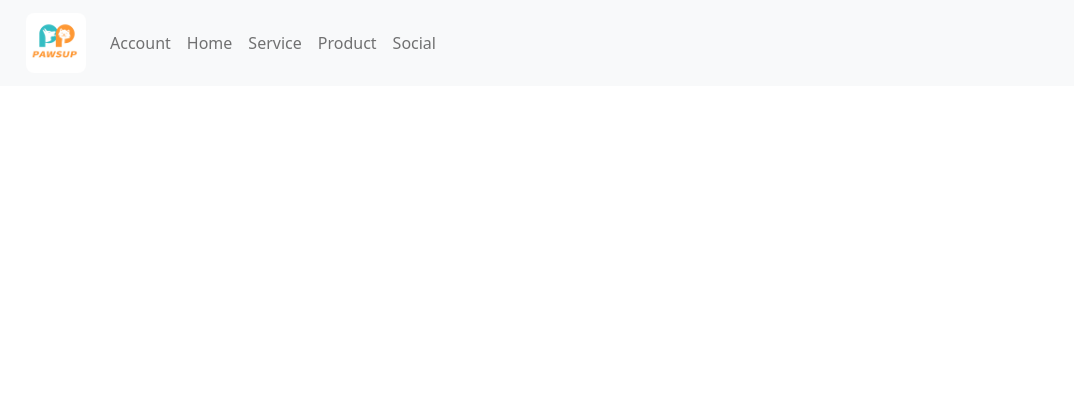
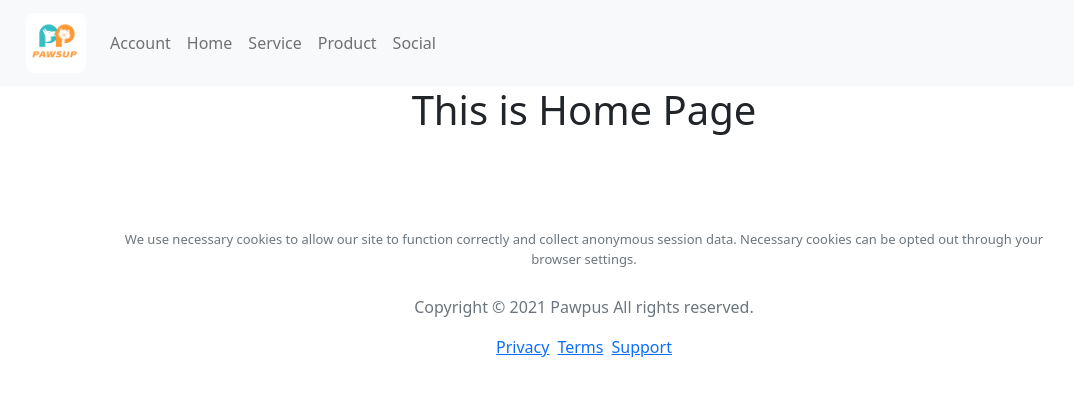
Before and after one commit to Jonathan0137/Pawsup, a React (Create React App) app in the folder client/: page / in a window 1280 px wide. Shown: the top 396 px of the page, without its empty margins (56-1130 px from the left). Built offline with nearby package versions, Linux system fonts and the light colour scheme.

Commit message:
Node 39 create footer (#6)
* added header, init setup repo

* NODE-39 added footer component

* fixed classname

```diff
--- /dev/null
+++ b/client/src/components/Footer.css
@@ -0,0 +1,7 @@
+.footer_text{
+    font-size: small;
+}
+.footer_copyRight{
+    margin-top: 2%;
+    font-size: medium;
+}
--- /dev/null
+++ b/client/src/components/Footer.js
@@ -0,0 +1,32 @@
+
+import './Footer.css'
+
+
+const Footer = () => {
+    return (
+        <div className="Container">
+
+            <footer className="my-5 pt-5 text-muted text-center text-small">
+                <div className="row align-items-center justify-content-center footer_text">
+                    <div className="col-9 text-center">
+                        <span>We use necessary cookies to allow our site to function correctly and collect anonymous session data. Necessary cookies can be opted out through your browser settings.</span>
+                    </div>
+                </div>
+                <div className="row justify-content-center footer_copyRight">
+                    <div className="col-auto">
+                        <p>Copyright © 2021 Pawpus All rights reserved.</p>
+                    </div>
+                </div>
+
+                <ul className="list-inline">
+                    <li className="list-inline-item"><a href="/">Privacy</a></li>
+                    <li className="list-inline-item"><a href="/">Terms</a></li>
+                    <li className="list-inline-item"><a href="/">Support</a></li>
+                </ul>
+
+            </footer>
+        </div>
+    );
+}
+
+export default Footer;
--- a/client/src/pages/HomePage.js
+++ b/client/src/pages/HomePage.js
@@ -1,11 +1,18 @@
+import Footer from '../components/Footer';
 import HeaderMenu from '../components/HeaderMenu';
 
 const HomePage = () => {
 
 
     return (
+        <>
+            <HeaderMenu />
+            <div className="text-center">
+                <h1>This is Home Page</h1>
+            </div>
+            <Footer/>
+        </>
 
-        <HeaderMenu />
 
     );
 }
```
